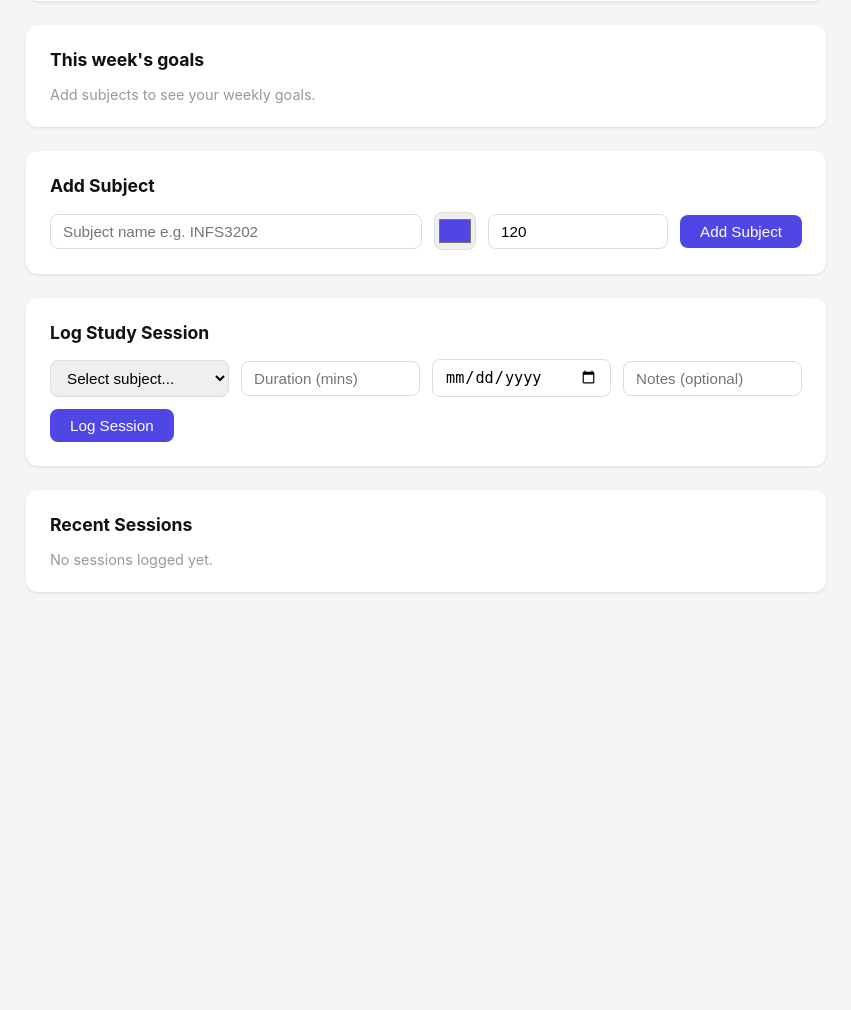
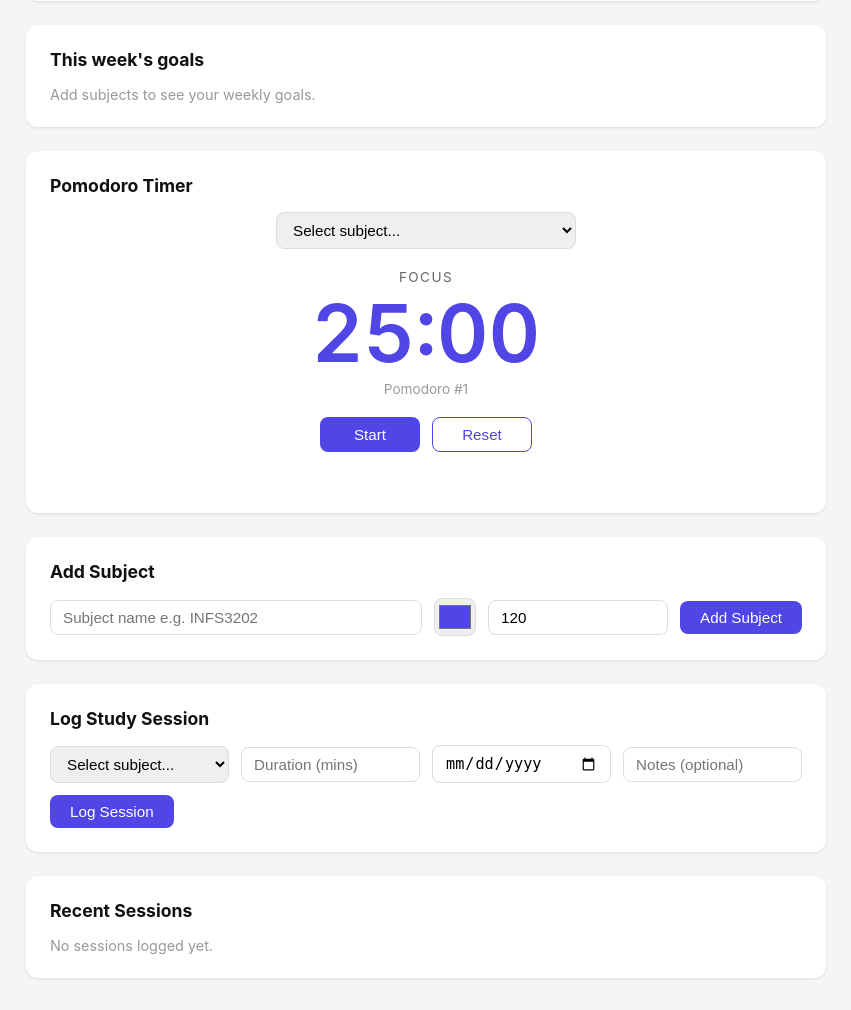
Before and after one commit to nandini-srivastav/study-planner, a Flask app: page / in a window 1280 px wide. Shown: the part 597-1607 px from the top of the page, without its empty margins (214-1065 px from the left). Before the commit the page ends 1190 px from the top, so only its background shows below. Run offline with Flask 3, Linux system fonts and the light colour scheme; the visitor is signed in with stand-in values (Sample User, id 1); data that the repository does not hold is empty.

Commit message:
Add Pomodoro timer with auto session logging

```diff
--- a/static/css/style.css
+++ b/static/css/style.css
@@ -307,3 +307,77 @@ button:hover {
 .goal-complete .progress-bar-fill {
     background: #22c55e !important;
 }
+
+.pomodoro-wrapper {
+    display: flex;
+    flex-direction: column;
+    align-items: center;
+    gap: 1.25rem;
+}
+
+.pomodoro-select-row {
+    width: 100%;
+    max-width: 300px;
+}
+
+.pomodoro-select-row select {
+    width: 100%;
+}
+
+.pomodoro-display {
+    text-align: center;
+}
+
+#pomodoro-mode {
+    font-size: 0.85rem;
+    text-transform: uppercase;
+    letter-spacing: 0.1em;
+    color: #666;
+    margin-bottom: 0.5rem;
+}
+
+#pomodoro-time {
+    font-size: 5rem;
+    font-weight: 600;
+    color: #4F46E5;
+    font-variant-numeric: tabular-nums;
+    line-height: 1;
+}
+
+#pomodoro-count {
+    font-size: 0.85rem;
+    color: #999;
+    margin-top: 0.5rem;
+}
+
+.pomodoro-controls {
+    display: flex;
+    gap: 0.75rem;
+}
+
+.pomodoro-controls button {
+    min-width: 100px;
+}
+
+#btn-reset {
+    background: none;
+    color: #4F46E5;
+    border: 1px solid #4F46E5;
+}
+
+#btn-reset:hover {
+    background: #4F46E5;
+    color: white;
+}
+
+.pomodoro-message {
+    font-size: 0.9rem;
+    color: #22c55e;
+    font-weight: 500;
+    min-height: 1.2em;
+    text-align: center;
+}
+
+#pomodoro-time.break {
+    color: #22c55e;
+}
--- a/static/js/app.js
+++ b/static/js/app.js
@@ -1,6 +1,95 @@
 const API = window.location.hostname === '127.0.0.1'
     ? 'http://127.0.0.1:5000'
     : '';
+
+// --- Pomodoro Timer ---
+let pomodoroInterval = null;
+let pomodoroSeconds = 25 * 60;
+let pomodoroCount = 1;
+let isBreak = false;
+let isRunning = false;
+
+function updatePomodoroDisplay() {
+    const mins = Math.floor(pomodoroSeconds / 60);
+    const secs = pomodoroSeconds % 60;
+    document.getElementById('pomodoro-time').textContent =
+        `${String(mins).padStart(2, '0')}:${String(secs).padStart(2, '0')}`;
+}
+
+async function pomodoroComplete() {
+    if (!isBreak) {
+        const subjectId = document.getElementById('pomodoro-subject').value;
+        const msg = document.getElementById('pomodoro-message');
+        if (subjectId) {
+            const today = new Date().toISOString().split('T')[0];
+            await fetch(`${API}/sessions`, {
+                method: 'POST',
+                headers: { 'Content-Type': 'application/json' },
+                credentials: 'include',
+                body: JSON.stringify({
+                    subject_id: parseInt(subjectId),
+                    duration_mins: 25,
+                    date: today,
+                    notes: `Pomodoro #${pomodoroCount}`
+                })
+            });
+            loadSessions();
+            loadDashboard();
+            loadGoals();
+            msg.textContent = `Pomodoro #${pomodoroCount} logged!`;
+            setTimeout(() => { msg.textContent = ''; }, 3000);
+        }
+        isBreak = true;
+        pomodoroSeconds = 5 * 60;
+        document.getElementById('pomodoro-mode').textContent = 'Break';
+        document.getElementById('pomodoro-time').classList.add('break');
+        document.getElementById('pomodoro-count').textContent = `Break time!`;
+    } else {
+        pomodoroCount++;
+        isBreak = false;
+        pomodoroSeconds = 25 * 60;
+        document.getElementById('pomodoro-mode').textContent = 'Focus';
+        document.getElementById('pomodoro-time').classList.remove('break');
+        document.getElementById('pomodoro-count').textContent = `Pomodoro #${pomodoroCount}`;
+    }
+    updatePomodoroDisplay();
+}
+
+function startPomodoro() {
+    const btn = document.getElementById('btn-start');
+    if (isRunning) {
+        clearInterval(pomodoroInterval);
+        isRunning = false;
+        btn.textContent = 'Resume';
+        return;
+    }
+    isRunning = true;
+    btn.textContent = 'Pause';
+    pomodoroInterval = setInterval(async () => {
+        pomodoroSeconds--;
+        updatePomodoroDisplay();
+        if (pomodoroSeconds <= 0) {
+            clearInterval(pomodoroInterval);
+            isRunning = false;
+            await pomodoroComplete();
+            startPomodoro();
+        }
+    }, 1000);
+}
+
+function resetPomodoro() {
+    clearInterval(pomodoroInterval);
+    isRunning = false;
+    isBreak = false;
+    pomodoroSeconds = 25 * 60;
+    pomodoroCount = 1;
+    document.getElementById('btn-start').textContent = 'Start';
+    document.getElementById('pomodoro-mode').textContent = 'Focus';
+    document.getElementById('pomodoro-time').classList.remove('break');
+    document.getElementById('pomodoro-count').textContent = 'Pomodoro #1';
+    document.getElementById('pomodoro-message').textContent = '';
+    updatePomodoroDisplay();
+}
 
 async function logout() {
     await fetch(`${API}/api/logout`, {
@@ -65,10 +154,13 @@ async function loadDashboard() {
 async function loadSubjects() {
     const res = await fetch(`${API}/subjects`, { credentials: 'include' });
     const subjects = await res.json();
-    const select = document.getElementById('session-subject');
-    select.innerHTML = '<option value="">Select subject...</option>';
-    subjects.forEach(s => {
-        select.innerHTML += `<option value="${s.id}">${s.name}</option>`;
+    const select = ['session-subject', 'pomodoro-subject'];
+    selects.forEach(id => {
+        const select = document.getElementById(id);
+        select.innerHTML = '<option value="">Select subject...</option>';
+        subjects.forEach(s => {
+            select.innerHTML += `<option value="${s.id}">${s.name}</option>`;
+        });
     });
 }
 
--- a/templates/index.html
+++ b/templates/index.html
@@ -53,6 +53,28 @@
             </div>
         </section>
 
+        <!-- Pomodoro Timer -->
+        <section class="card">
+            <h2>Pomodoro Timer</h2>
+            <div class="pomodoro-wrapper">
+                <div class="pomodoro-select-row">
+                    <select id="pomodoro-subject">
+                        <option value="">Select subject...</option>
+                    </select>
+                </div>
+                <div class="pomodoro-display">
+                    <div id="pomodoro-mode">Focus</div>
+                    <div id="pomodoro-time">25:00</div>
+                    <div id="pomodoro-count">Pomodoro #1</div>
+                </div>
+                <div class="pomodoro-controls">
+                    <button onclick="startPomodoro()" id="btn-start">Start</button>
+                    <button onclick="resetPomodoro()" id="btn-reset">Reset</button>
+                </div>
+                <div id="pomodoro-message" class="pomodoro-message"></div>
+            </div>
+        </section>
+
         <!-- Add Subject -->
         <section class="card">
             <h2>Add Subject</h2>
```
